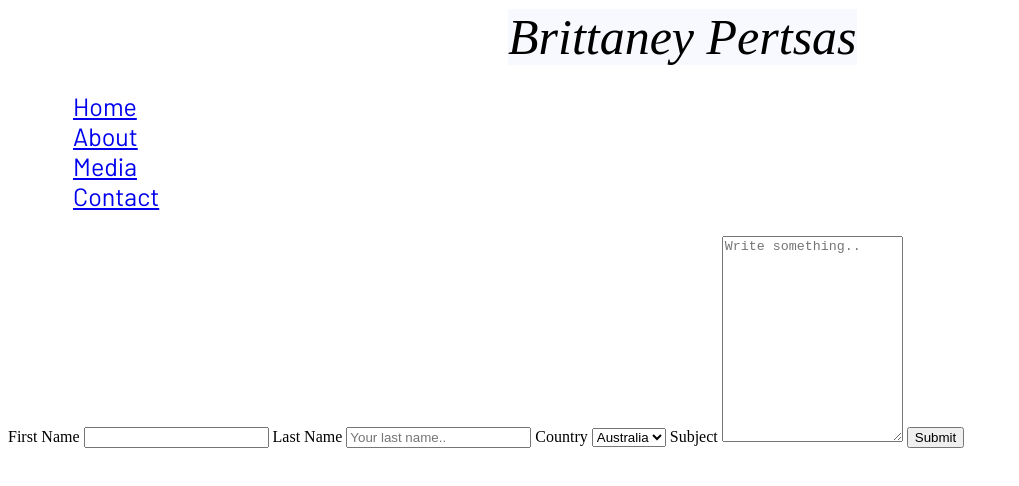
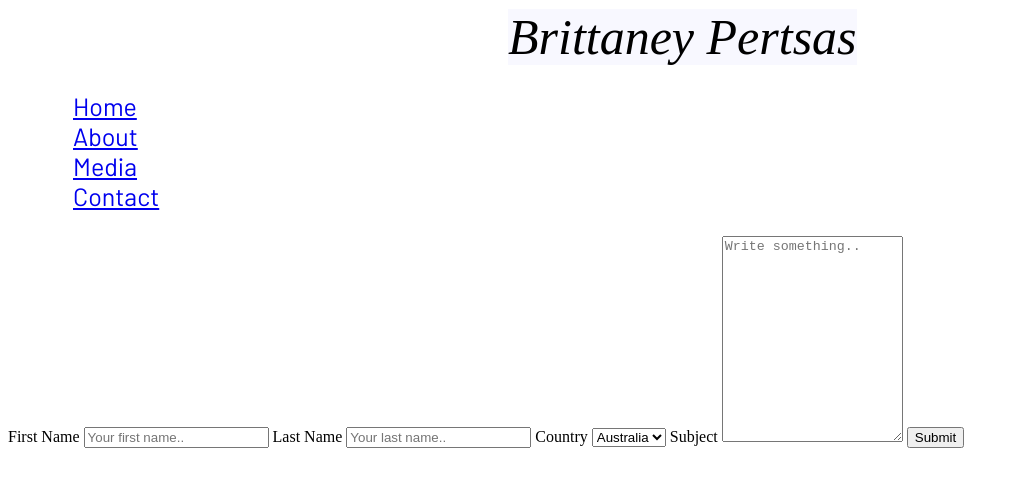
Before and after one commit to brittaneypertsas/brittaneypertsas.com, a plain HTML site: page contact.html in a window 1280 px wide. Shown: the whole page, without its empty margins (0-1019 px from the left). Drawn offline with Linux system fonts and the light colour scheme; a web font is replaced by a local one.

Commit message:
Update contact.html

```diff
--- a/contact.html
+++ b/contact.html
@@ -19,7 +19,7 @@
     <form action="mailto:brittaneypertsas@yahoo.com" method="post" enctype="text/plain">
 
       <label for="fname">First Name</label>
-      <input type="text" id="fname" name="firstname">
+      <input type="text" id="fname" name="firstname" placeholder="Your first name..">
 
       <label for="lname">Last Name</label>
       <input type="text" id="lname" name="lastname" placeholder="Your last name..">
```
